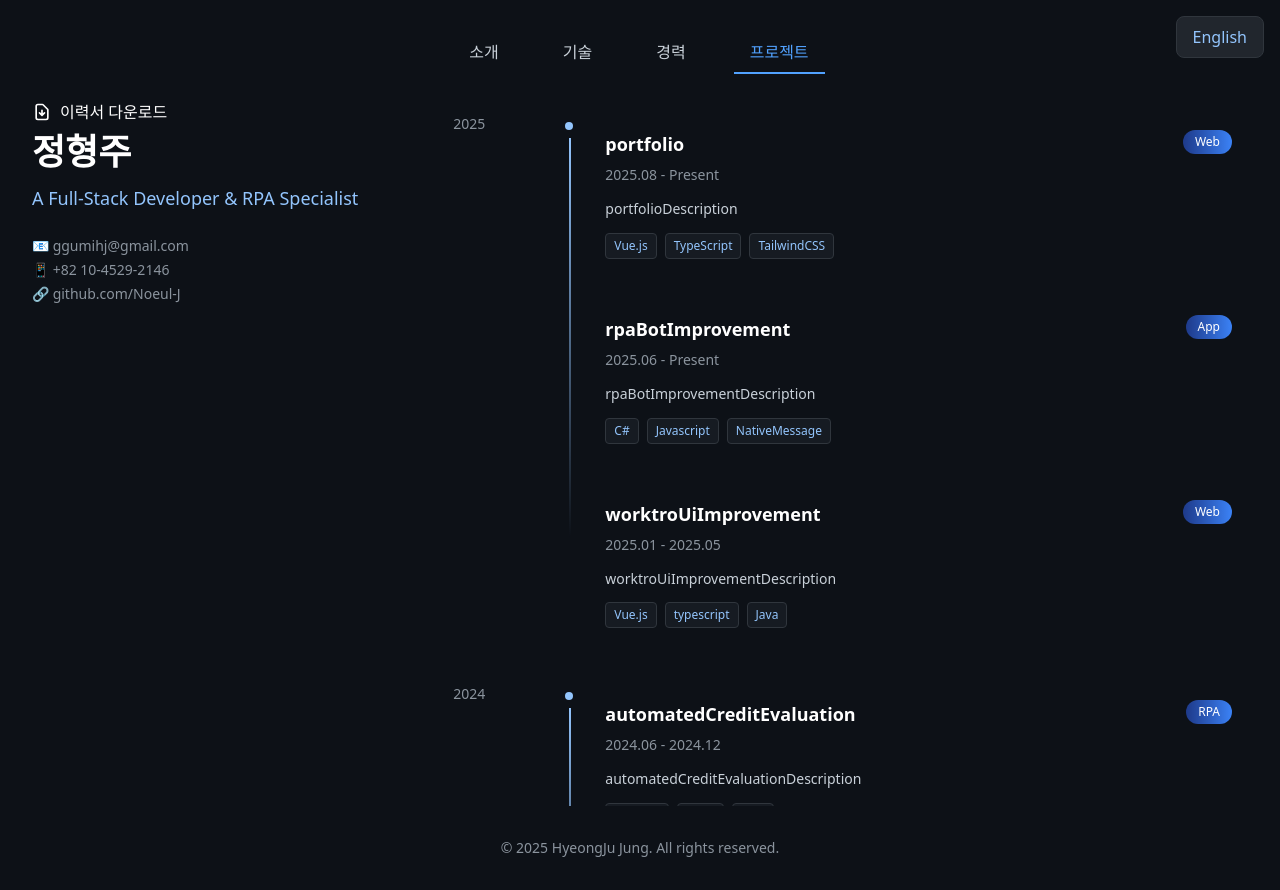
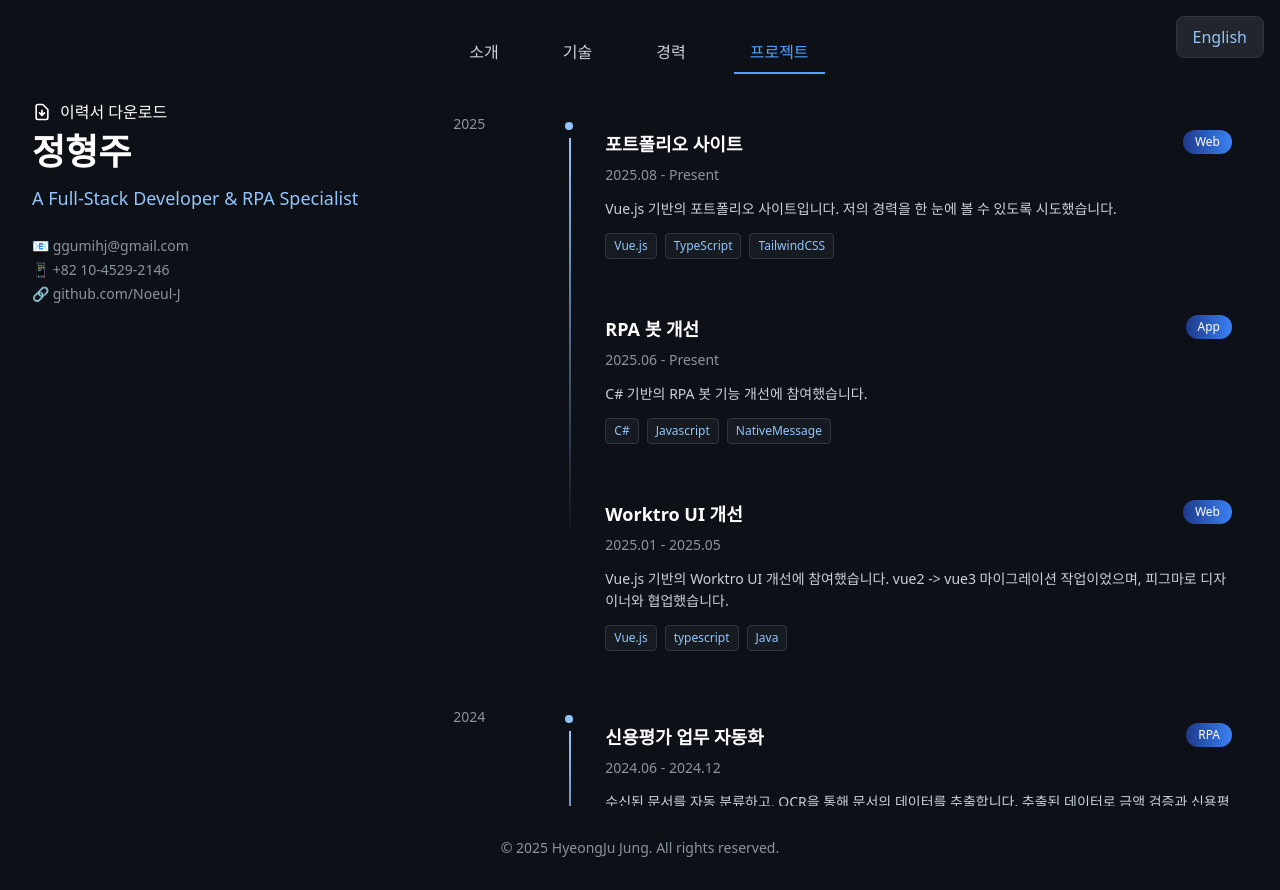
Before and after one commit to Noeul-J/portfolio, a Vue app in the folder frontend/: page /home in a window 1280 px wide. Both pictures are taken after a click on the button "프로젝트". Built offline with nearby package versions, Linux system fonts and the light colour scheme.

Commit message:
project 다국어 지원 추가

```diff
--- a/frontend/src/components/ProjectModal.vue
+++ b/frontend/src/components/ProjectModal.vue
@@ -1,6 +1,5 @@
 <script setup lang="ts">
 interface Project {
-  id: number;
   title: string;
   category: string;
   period: string;
@@ -19,41 +18,39 @@ defineEmits<{
 </script>
 
 <template>
-  <div class="fixed inset-0 bg-black bg-opacity-50 flex items-center justify-center z-50">
-    <div class="bg-[#21262d] rounded-lg p-6 max-w-2xl w-full mx-4 max-h-[80vh] overflow-y-auto">
-      <div class="flex justify-between items-start mb-4">
-        <h2 class="text-xl font-bold text-white">{{ project.title }}</h2>
+  <div class="fixed inset-0 bg-black bg-opacity-60 flex items-center justify-center z-50 backdrop-blur-sm">
+    <div class="bg-[#21262d] rounded-xl p-8 max-w-3xl w-full mx-4 max-h-[85vh] overflow-y-auto border border-[#30363d] shadow-2xl">
+      <div class="flex justify-between items-start mb-6">
+        <div class="flex-1">
+          <h2 class="text-2xl font-bold bg-gradient-to-r from-[#93c5fd] to-[#60a5fa] bg-clip-text text-transparent mb-2">{{ project.title }}</h2>
+          <span class="bg-gradient-to-r from-[#1e3a8a] to-[#3b82f6] text-white px-4 py-2 rounded-full text-sm font-medium">{{ project.category }}</span>
+        </div>
         <button
           @click="$emit('close')"
-          class="text-[#8b949e] hover:text-white transition-colors"
+          class="text-[#8b949e] hover:text-[#93c5fd] transition-colors text-2xl font-bold ml-4"
         >
           ✕
         </button>
       </div>
 
-      <div class="space-y-4">
-        <div>
-          <span class="text-[#8b949e] text-sm">Category:</span>
-          <span class="text-white ml-2">{{ project.category }}</span>
+      <div class="space-y-6">
+        <div class="flex items-center">
+          <span class="text-[#8b949e] text-sm font-medium w-20">Period:</span>
+          <span class="text-white ml-4 font-medium">{{ project.period }}</span>
         </div>
 
         <div>
-          <span class="text-[#8b949e] text-sm">Period:</span>
-          <span class="text-white ml-2">{{ project.period }}</span>
+          <span class="text-[#8b949e] text-sm font-medium block mb-3">Description:</span>
+          <p class="text-[#c9d1d9] leading-relaxed text-base">{{ project.description }}</p>
         </div>
 
         <div>
-          <span class="text-[#8b949e] text-sm">Description:</span>
-          <p class="text-white mt-1">{{ project.description }}</p>
-        </div>
-
-        <div>
-          <span class="text-[#8b949e] text-sm">Technologies:</span>
-          <div class="flex flex-wrap gap-2 mt-1">
+          <span class="text-[#8b949e] text-sm font-medium block mb-3">Technologies:</span>
+          <div class="flex flex-wrap gap-3">
             <span
               v-for="tech in project.technologies"
               :key="tech"
-              class="bg-[#161b22] text-[#c9d1d9] px-2 py-1 rounded text-xs"
+              class="bg-[#161b22] text-[#93c5fd] px-4 py-2 rounded-lg text-sm border border-[#30363d] hover:border-[#93c5fd] transition-colors font-medium"
             >
               {{ tech }}
             </span>
--- a/frontend/src/components/ProjectSummary.vue
+++ b/frontend/src/components/ProjectSummary.vue
@@ -19,105 +19,105 @@ interface Project {
   technologies: string[];
 }
 
-const contents: Project[] = [
+const contents = computed(() => [
   {
-    title: t('portfolio'),
+    title: t('project_portfolio'),
     category: "Web",
     period: "2025.08 - Present",
-    description: t('portfolioDescription'),
+    description: t('project_portfolioDescription'),
     technologies: ["Vue.js", "TypeScript", "TailwindCSS"]
   },
   {
-    title: t('rpaBotImprovement'),
+    title: t('project_rpaBotImprovement'),
     category: "App",
     period: "2025.06 - Present",
-    description: t('rpaBotImprovementDescription'),
+    description: t('project_rpaBotImprovementDescription'),
     technologies: ["C#", "Javascript", "NativeMessage"]
   },
   {
-    title: t('worktroUiImprovement'),
+    title: t('project_worktroUiImprovement'),
     category: "Web",
     period: "2025.01 - 2025.05",
-    description: t('worktroUiImprovementDescription'),
+    description: t('project_worktroUiImprovementDescription'),
     technologies: ["Vue.js", "typescript", "Java"]
   },
   {
-    title: t('automatedCreditEvaluation'),
+    title: t('project_automatedCreditEvaluation'),
     category: "RPA",
     period: "2024.06 - 2024.12",
-    description: t('automatedCreditEvaluationDescription'),
+    description: t('project_automatedCreditEvaluationDescription'),
     technologies: ["Worktro", "Excel", "OCR"]
   },
   {
-    title: t('monthlySalesClosingJournalEntriesAutomation'),
+    title: t('project_monthlySalesClosingJournalEntriesAutomation'),
     category: "RPA",
     period: "2024.01 - 2024.05",
-    description: t('monthlySalesClosingJournalEntriesAutomationDescription'),
+    description: t('project_monthlySalesClosingJournalEntriesAutomationDescription'),
     technologies: ["Worktro", "Excel", "ERP"]
   },
   {
-    title: t('seasonalInventoryManagementAutomation'),
+    title: t('project_seasonalInventoryManagementAutomation'),
     category: "RPA",
     period: "2023.08 - 2023.12",
-    description: t('seasonalInventoryManagementAutomationDescription'),
+    description: t('project_seasonalInventoryManagementAutomationDescription'),
     technologies: ["Worktro", "Excel", "ERP", "WMS"]
   },
   {
-    title: t('comprehensiveIncomeTaxFilingAutomation'),
+    title: t('project_comprehensiveIncomeTaxFilingAutomation'),
     category: "RPA",
     period: "2023.06 - 2023.07",
-    description: t('comprehensiveIncomeTaxFilingAutomationDescription'),
+    description: t('project_comprehensiveIncomeTaxFilingAutomationDescription'),
     technologies: ["Worktro", "Excel", "ERP", "WMS"]
   },
   {
-    title: t('serverMaintenanceAutomation'),
+    title: t('project_serverMaintenanceAutomation'),
     category: "RPA",
     period: "2023.03 - 2023.05",
-    description: t('serverMaintenanceAutomationDescription'),
+    description: t('project_serverMaintenanceAutomationDescription'),
     technologies: ["Worktro", "PuTTY", "Shell Scripting"]
   },
   {
-    title: t('powerGenerationTaxInvoiceAutomation'),
+    title: t('project_powerGenerationTaxInvoiceAutomation'),
     category: "RPA",
     period: "2022.10 - 2023.02",
-    description: t('powerGenerationTaxInvoiceAutomationDescription'),
+    description: t('project_powerGenerationTaxInvoiceAutomationDescription'),
     technologies: ["Worktro", "Excel", "Python"]
   },
   {
-    title: t('covid19QuarantineNoticeAutomation'),
+    title: t('project_covid19QuarantineNoticeAutomation'),
     category: "RPA",
     period: "2022.07 - 2022.09",
-    description: t('covid19QuarantineNoticeAutomationDescription'),
+    description: t('project_covid19QuarantineNoticeAutomationDescription'),
     technologies: ["Worktro", "Excel", "Word", "SMS System"]
   },
   {
-    title: t('depositAndAccountingJournalEntryAutomation'),
+    title: t('project_depositAndAccountingJournalEntryAutomation'),
     category: "RPA",
     period: "2022.03 - 2022.06",
-    description: t('depositAndAccountingJournalEntryAutomationDescription'),
+    description: t('project_depositAndAccountingJournalEntryAutomationDescription'),
     technologies: ["Peon", "Excel", "MS SQL", "ERP", "Python"]
   },
   {
-    title: t('ediDataCollectionAndUploadAutomation'),
+    title: t('project_ediDataCollectionAndUploadAutomation'),
     category: "RPA",
     period: "2021.10 - 2022.02",
-    description: t('ediDataCollectionAndUploadAutomationDescription'),
+    description: t('project_ediDataCollectionAndUploadAutomationDescription'),
     technologies: ["Peon", "EDI System", "ERP"]
   },
   {
-    title: t('endToEndAutomationOfLifeInsuranceOperations'),
+    title: t('project_endToEndAutomationOfLifeInsuranceOperations'),
     category: "RPA",
     period: "2019.07 - 2021.09",
-    description: t('endToEndAutomationOfLifeInsuranceOperationsDescription'),
+    description: t('project_endToEndAutomationOfLifeInsuranceOperationsDescription'),
     technologies: ["WinAutomation", "vba", "Core Insurance System", "python"]
   }
-]
+])
 
 // 년도별로 프로젝트 그룹화
 const groupedProjects = computed(() => {
   const groups: { [key: string]: Project[] } = {};
 
-  contents.forEach(project => {
+  contents.value.forEach((project: Project) => {
     const year = project.period.split('.')[0]; // "2025.08 - Present"에서 "2025" 추출
     if (!groups[year]) {
       groups[year] = [];
@@ -152,7 +152,7 @@ const groupedProjects = computed(() => {
                  class="absolute left-1 top-6 w-0.5 bg-gradient-to-b from-[#93c5fd] to-transparent"
                  :style="{ height: `${(group.projects.length * 120) + 40}px` }"></div>
             <div class="ml-6 space-y-6">
-              <div v-for="(project, projectIndex) in group.projects" :key="project.title"
+              <div v-for="project in group.projects" :key="project.title"
                    class="cursor-pointer hover:bg-[#161b22] p-4 rounded-lg transition-colors duration-200"
                    @click="openModal(project)">
                 <div class="flex items-start justify-between mb-3">
--- a/frontend/src/locales/ko.json
+++ b/frontend/src/locales/ko.json
@@ -21,5 +21,33 @@
   "period": "기간",
   "description": "설명",
   "technologies": "기술 스택",
-  "close": "닫기"
+  "close": "닫기",
+  "project_portfolio" : "포트폴리오 사이트",
+  "project_portfolioDescription" : "Vue.js 기반의 포트폴리오 사이트입니다. 저의 경력을 한 눈에 볼 수 있도록 시도했습니다.",
+  "project_rpaBotImprovement" : "RPA 봇 개선",
+  "project_rpaBotImprovementDescription" : "C# 기반의 RPA 봇 기능 개선에 참여했습니다.",
+  "project_worktroUiImprovement" : "Worktro UI 개선",
+  "project_worktroUiImprovementDescription" : "Vue.js 기반의 Worktro UI 개선에 참여했습니다. vue2 -> vue3 마이그레이션 작업이었으며, 피그마로 디자이너와 협업했습니다.",
+  "project_automatedCreditEvaluation" : "신용평가 업무 자동화",
+  "project_automatedCreditEvaluationDescription" : "수신된 문서를 자동 분류하고, OCR을 통해 문서의 데이터를 추출합니다. 추출된 데이터로 금액 검증과 신용평가를 위한 의견서 작성을 합니다. 이 일련의 과정에 필요한 자동화 개발을 진행했습니다.",
+  "project_monthlySalesClosingJournalEntriesAutomation" : "매출 마감 전표 자동화",
+  "project_monthlySalesClosingJournalEntriesAutomationDescription" : "직영점과 가맹점의 월 매출 마감 전표 자동화를 개발했습니다.",
+  "project_seasonalInventoryManagementAutomation" : "시즌자재 재고 관리 자동화",
+  "project_seasonalInventoryManagementAutomationDescription" : "시즌자재 재고 관리를 위해 입출고 데이터를 수집하고, WMS와 연동하여 재고관리를 하는 업무 자동화를 개발했습니다.",
+  "project_inventoryManagementAutomation" : "재고수불 통합관리 자동화",
+  "project_inventoryManagementAutomationDescription" : "식품, 비식품 재고 관리를 위해 입출고 데이터와 WMS 데이터를 취합하여 일,주,월별 재고를 보고서화 했습니다.",
+  "project_comprehensiveIncomeTaxFilingAutomation" : "종합소득세 신고 자동화",
+  "project_comprehensiveIncomeTaxFilingAutomationDescription" : "WehagoT와 ERP 데이터를 취합하여 종합소득세 신고를 자동화 했습니다.",
+  "project_serverMaintenanceAutomation" : "서버관리리 자동화",
+  "project_serverMaintenanceAutomationDescription" : "서버 관리를 위해 putty에 접속하여 명령어를 입력하는 업무를 자동화 했습니다.",
+  "project_powerGenerationTaxInvoiceAutomation" : "발전기에 따른 세금계산서 발행 자동화",
+  "project_powerGenerationTaxInvoiceAutomationDescription" : "REC와 MES 데이터를 취합하여 발전기에 따른 세금계산서 발행을 자동화 했습니다.",
+  "project_covid19QuarantineNoticeAutomation" : "코로나19 격리 통지서 발송송 자동화",
+  "project_covid19QuarantineNoticeAutomationDescription" : "코로나19 격리 안내를 위해 코로나19 격리 통지서 발송하는 업무를 자동화 했했습니다.",
+  "project_depositAndAccountingJournalEntryAutomation" : "입출금 전표 자동화",
+  "project_depositAndAccountingJournalEntryAutomationDescription" : "입출금 전표 자동화를 개발했습니다.",
+  "project_ediDataCollectionAndUploadAutomation" : "EDI 데이터 수집 및 ERP 업로드 자동화",
+  "project_ediDataCollectionAndUploadAutomationDescription" : "EDI 데이터 수집 및 ERP 업로드 자동화를 개발했습니다.",
+  "project_endToEndAutomationOfLifeInsuranceOperations" : "생명보험 업무 자동화",
+  "project_endToEndAutomationOfLifeInsuranceOperationsDescription" : "생명보험의 전반적인 업무 자동화를 개발했습니다. 총 60개의 과제였으며, ROI가 00시간이었습니다."
 }
```
Also changed, not shown: frontend/src/locales/en.json (+29 -1 lines).
